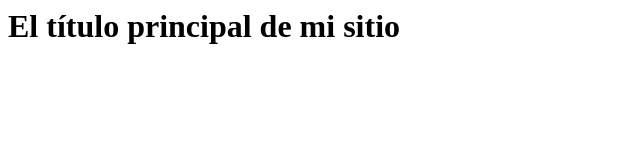
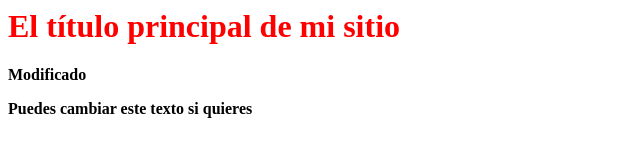
Before and after one commit to ManuelSaravia10/Manuel, a plain HTML site: page index.html in a window 1280 px wide. Shown: the whole page, without its empty margins (0-640 px from the left). Drawn offline with Linux system fonts and the light colour scheme.

Commit message:
agregando nuevas etiqeutas y estilos css

```diff
--- a/index.html
+++ b/index.html
@@ -1,12 +1,18 @@
 <html>
 <head>
+
 	<meta charset="utf8">
 
 	<title>
 	título de primer práctica
 	</title>
 </head>
+<style>
+#titulo {color:red;}
+</style>
 <body>
-	<h1>El título principal de mi sitio</h1>
+	<h1 id="titulo"> El título principal de mi sitio</h1>
+	<b>Modificado</b>
+	<p><strong>Puedes cambiar este texto si quieres</strong>
 </body>
 </html>
```
